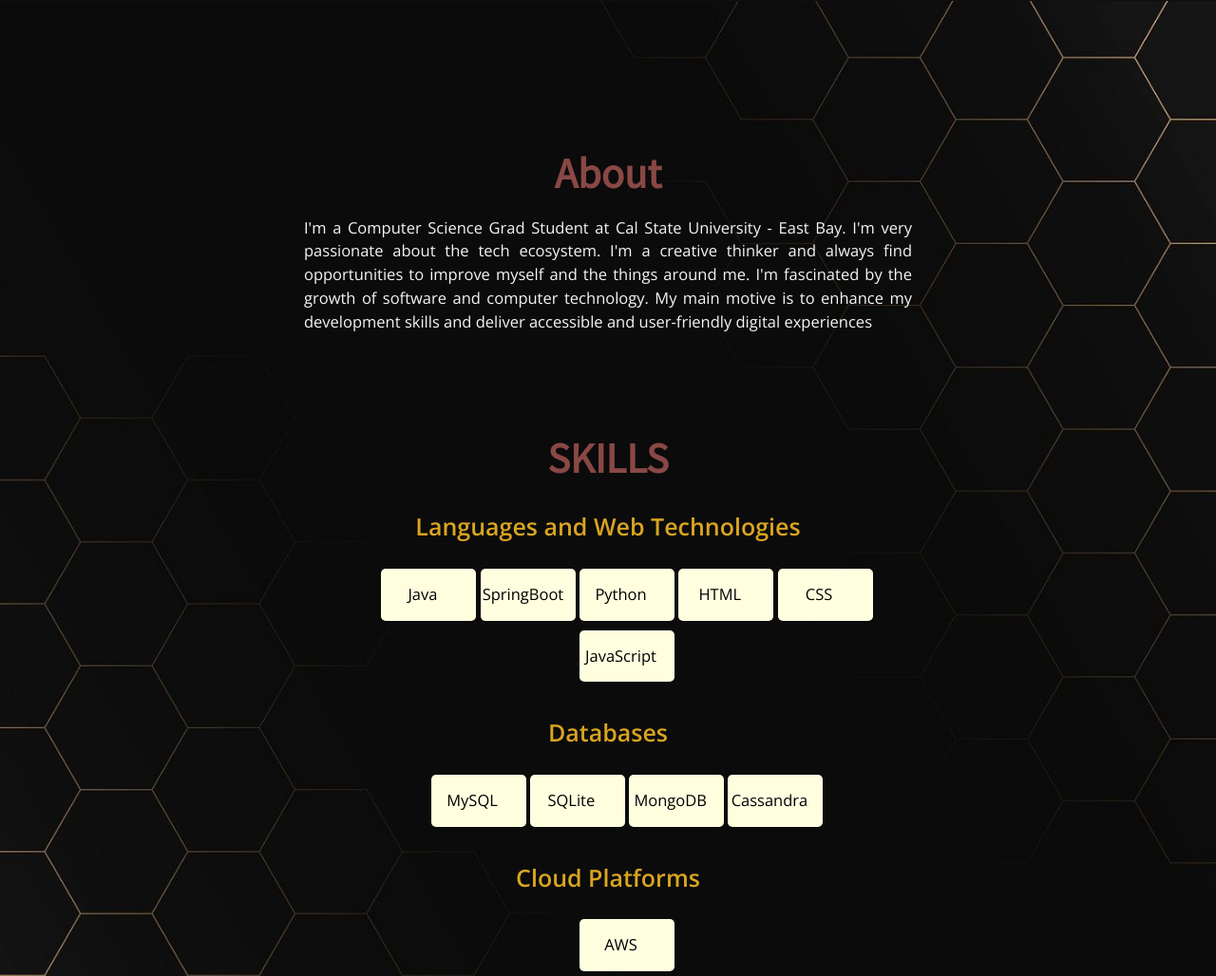
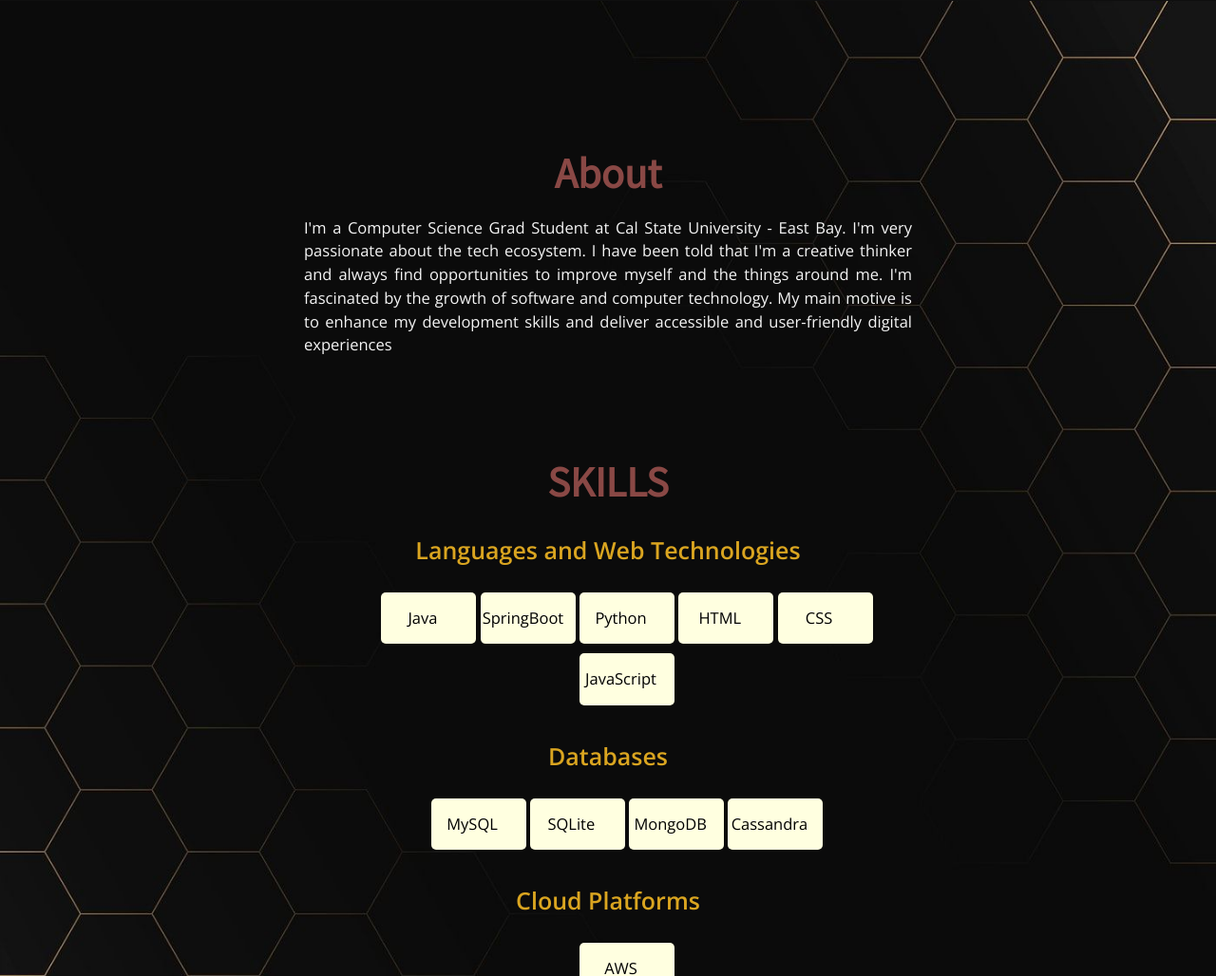
Before and after one commit to TEJESHREE/portfolio, a plain HTML site: page index.html in a window 1280 px wide. Shown: the part 813-1841 px from the top of the page at 95% size. Drawn offline with nearby package versions, Linux system fonts and the light colour scheme; grey boxes are pictures that could not be loaded.

Commit message:
Update index.html

```diff
--- a/index.html
+++ b/index.html
@@ -38,7 +38,7 @@
       <section class="About">
         <h2>About</h2>
         <div>
-          <p>I'm a Computer Science Grad Student at Cal State University - East Bay. I'm very passionate about the tech ecosystem. I'm a creative thinker and always find opportunities to improve myself and the things around me.
+          <p>I'm a Computer Science Grad Student at Cal State University - East Bay. I'm very passionate about the tech ecosystem. I have been told that I'm a creative thinker and always find opportunities to improve myself and the things around me.
           I'm fascinated by the growth of software and computer technology. My main motive is to enhance my development skills and deliver accessible and user-friendly digital experiences</p>
           <!-- <p>Experienced Software Engineer with a demonstrated history of working on software applications built using Java, Python.</p> -->
         </div>
```
